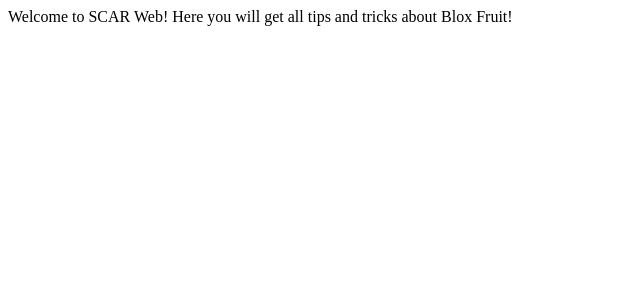
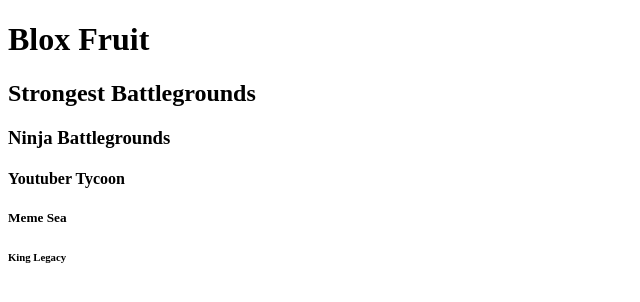
Before and after one commit to SCARcoder-pro/Mitul-Webbase-Coding, a plain HTML site: page index.html in a window 1280 px wide. Shown: the whole page, without its empty margins (0-640 px from the left). Drawn offline with Linux system fonts and the light colour scheme.

Commit message:
initial commit

```diff
--- a/index.html
+++ b/index.html
@@ -6,8 +6,12 @@
 </head>
 
 <body>
-    Welcome to SCAR Web!
-    Here you will get all tips and tricks about Blox Fruit!
+    <h1>Blox Fruit</h1>
+    <h2>Strongest Battlegrounds</h2>
+    <h3>Ninja Battlegrounds</h3>
+    <h4>Youtuber Tycoon</h4>
+    <h5>Meme Sea</h5>
+    <h6>King Legacy</h6>
 </body>
 
 </html>
```
